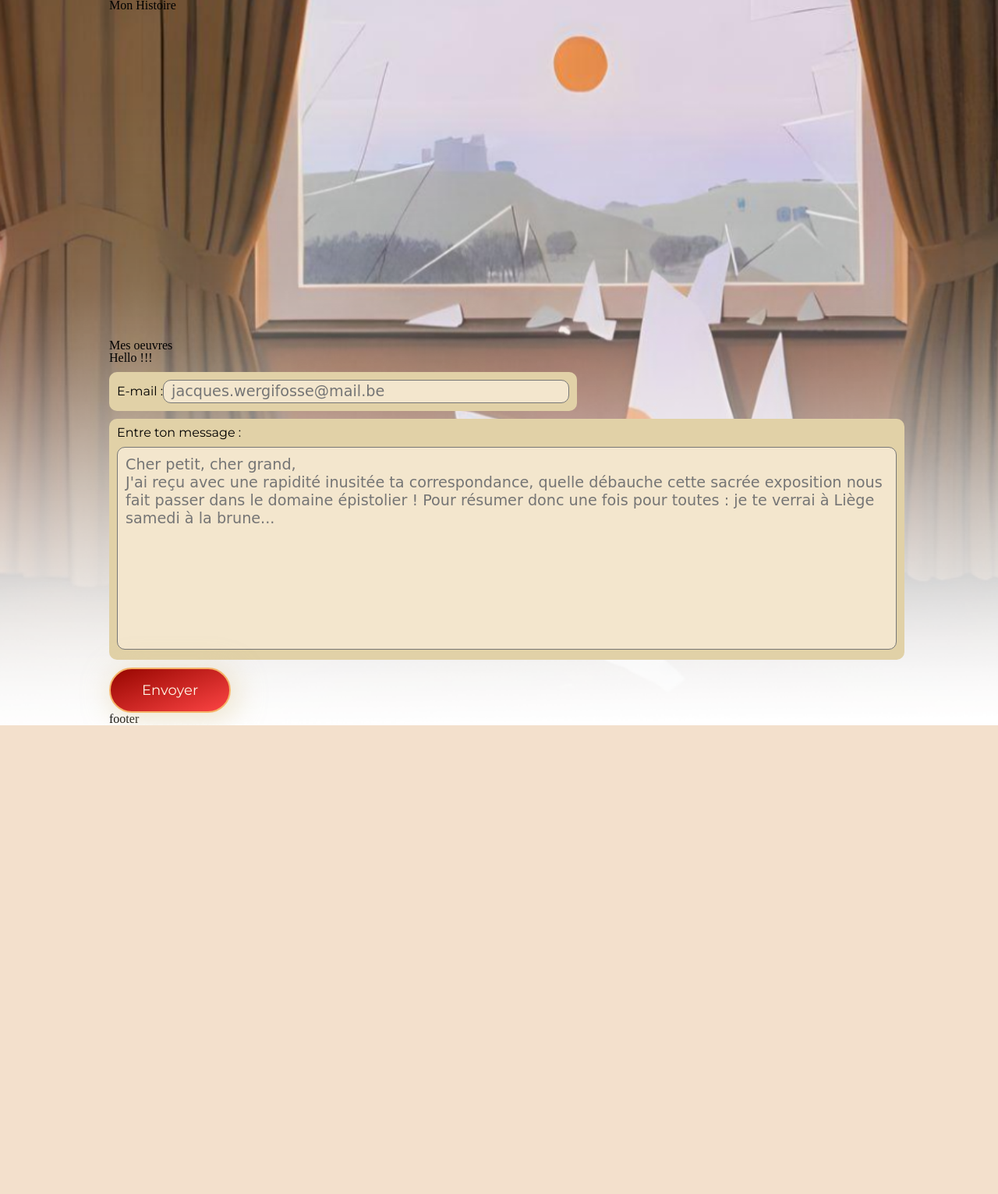
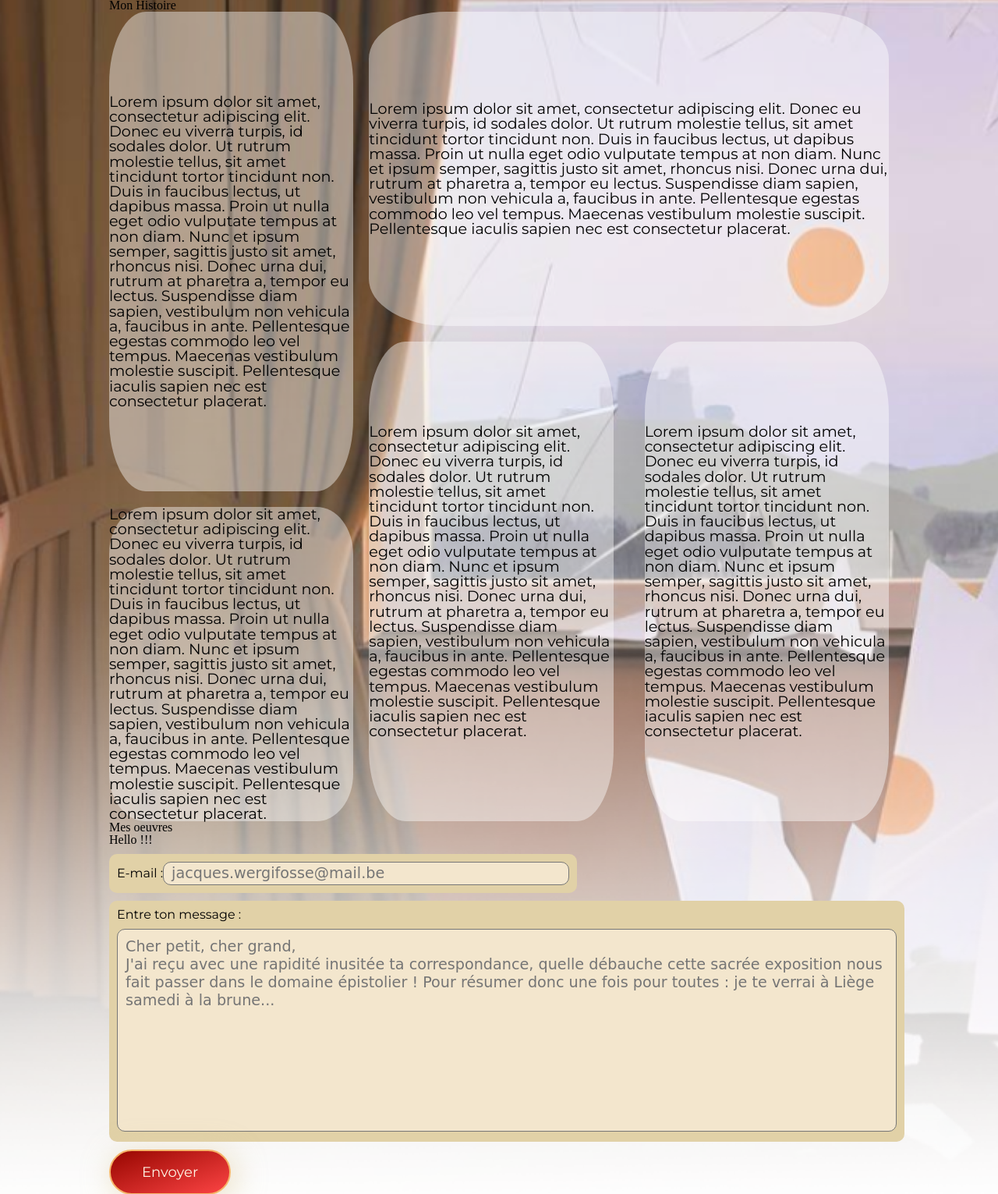
Before and after one commit to AxelMlz/wild-code-school-Projet1, a PHP site: page / in a window 1280 px wide. Shown: the part 534-2065 px from the top of the page at 78% size. Before the commit the page ends 1464 px from the top, so only its background shows below. Run offline with PHP 8.4, Linux system fonts and the light colour scheme; some web fonts are replaced.

Commit message:
my history texts

```diff
--- a/index.php
+++ b/index.php
@@ -14,10 +14,13 @@ include "components/texts.html";
     <meta name="viewport" content="width=device-width, initial-scale=1">
     <link rel="preconnect" href="https://fonts.googleapis.com">
     <link rel="preconnect" href="https://fonts.gstatic.com" crossorigin>
-    <link href="https://fonts.googleapis.com/css2?family=Montserrat:ital,wght@0,100..900;1,100..900&display=swap" rel="stylesheet">
+    <link href="https://fonts.googleapis.com/css2?family=Montserrat:ital,wght@0,100..900;1,100..900&display=swap"
+        rel="stylesheet">
     <link rel="preconnect" href="https://fonts.googleapis.com">
     <link rel="preconnect" href="https://fonts.gstatic.com" crossorigin>
-    <link href="https://fonts.googleapis.com/css2?family=Montserrat:ital,wght@0,100..900;1,100..900&family=Seaweed+Script&display=swap" rel="stylesheet">
+    <link
+        href="https://fonts.googleapis.com/css2?family=Montserrat:ital,wght@0,100..900;1,100..900&family=Seaweed+Script&display=swap"
+        rel="stylesheet">
     <link rel="stylesheet" href="reset.css">
     <link rel="stylesheet" href="style.css">
     <title>René Magritte Portfolio</title>
@@ -33,8 +36,52 @@ include "components/texts.html";
         <?php
         require "components/texts.html";
         ?>
+
         <h2>Mon Histoire</h2>
-        <div class="bloc-container">
+
+
+        <div class="parent">
+
+            <div id="div1" class="grid">
+                Lorem ipsum dolor sit amet, consectetur adipiscing elit. Donec eu viverra turpis, id sodales dolor. Ut
+                rutrum molestie tellus, sit amet tincidunt tortor tincidunt non. Duis in faucibus lectus, ut dapibus
+                massa. Proin ut nulla eget odio vulputate tempus at non diam. Nunc et ipsum semper, sagittis justo sit
+                amet, rhoncus nisi. Donec urna dui, rutrum at pharetra a, tempor eu lectus. Suspendisse diam sapien,
+                vestibulum non vehicula a, faucibus in ante. Pellentesque egestas commodo leo vel tempus. Maecenas
+                vestibulum molestie suscipit. Pellentesque iaculis sapien nec est consectetur placerat.
+            </div>
+            <div id="div2" class="grid">
+                Lorem ipsum dolor sit amet, consectetur adipiscing elit. Donec eu viverra turpis, id sodales dolor. Ut
+                rutrum molestie tellus, sit amet tincidunt tortor tincidunt non. Duis in faucibus lectus, ut dapibus
+                massa. Proin ut nulla eget odio vulputate tempus at non diam. Nunc et ipsum semper, sagittis justo sit
+                amet, rhoncus nisi. Donec urna dui, rutrum at pharetra a, tempor eu lectus. Suspendisse diam sapien,
+                vestibulum non vehicula a, faucibus in ante. Pellentesque egestas commodo leo vel tempus. Maecenas
+                vestibulum molestie suscipit. Pellentesque iaculis sapien nec est consectetur placerat.
+            </div>
+            <div id="div3" class="grid">
+                Lorem ipsum dolor sit amet, consectetur adipiscing elit. Donec eu viverra turpis, id sodales dolor. Ut
+                rutrum molestie tellus, sit amet tincidunt tortor tincidunt non. Duis in faucibus lectus, ut dapibus
+                massa. Proin ut nulla eget odio vulputate tempus at non diam. Nunc et ipsum semper, sagittis justo sit
+                amet, rhoncus nisi. Donec urna dui, rutrum at pharetra a, tempor eu lectus. Suspendisse diam sapien,
+                vestibulum non vehicula a, faucibus in ante. Pellentesque egestas commodo leo vel tempus. Maecenas
+                vestibulum molestie suscipit. Pellentesque iaculis sapien nec est consectetur placerat.
+            </div>
+            <div id="div4" class="grid">
+                Lorem ipsum dolor sit amet, consectetur adipiscing elit. Donec eu viverra turpis, id sodales dolor. Ut
+                rutrum molestie tellus, sit amet tincidunt tortor tincidunt non. Duis in faucibus lectus, ut dapibus
+                massa. Proin ut nulla eget odio vulputate tempus at non diam. Nunc et ipsum semper, sagittis justo sit
+                amet, rhoncus nisi. Donec urna dui, rutrum at pharetra a, tempor eu lectus. Suspendisse diam sapien,
+                vestibulum non vehicula a, faucibus in ante. Pellentesque egestas commodo leo vel tempus. Maecenas
+                vestibulum molestie suscipit. Pellentesque iaculis sapien nec est consectetur placerat.
+            </div>
+            <div id="div5" class="grid">
+                Lorem ipsum dolor sit amet, consectetur adipiscing elit. Donec eu viverra turpis, id sodales dolor. Ut
+                rutrum molestie tellus, sit amet tincidunt tortor tincidunt non. Duis in faucibus lectus, ut dapibus
+                massa. Proin ut nulla eget odio vulputate tempus at non diam. Nunc et ipsum semper, sagittis justo sit
+                amet, rhoncus nisi. Donec urna dui, rutrum at pharetra a, tempor eu lectus. Suspendisse diam sapien,
+                vestibulum non vehicula a, faucibus in ante. Pellentesque egestas commodo leo vel tempus. Maecenas
+                vestibulum molestie suscipit. Pellentesque iaculis sapien nec est consectetur placerat.
+            </div>
 
         </div>
     </section>
--- a/style.css
+++ b/style.css
@@ -1,23 +1,21 @@
 /* DEFINITION OF VARIABLES */
 
-:root
-{
+:root {
   /* FONT VARIABLE */
 
   --paragraphe_font_family: "Montserrat", sans-serif;
-  --paragraphe_font_weight:500;
-
+  --paragraphe_font_weight: 500;
   --quotes_font_family: "Seaweed Script", cursive;
 
   /* COLOR PALETTE */
   --main_color: #fff6e6;
-  --secondary_color: rgba(225,209,167,0.5);
-  --terciary-color: rgba(255, 246, 230,0.6);
-  --action-color : rgba(151, 6, 0, 1);
-  --secondary-action-color : rgba(252, 68, 68,1);
+  --secondary_color: rgba(225, 209, 167, 0.5);
+  --terciary-color: rgba(255, 246, 230, 0.6);
+  --action-color: rgba(151, 6, 0, 1);
+  --secondary-action-color: rgba(252, 68, 68, 1);
 
   /* BORDER PARAMETER */
-  --spacing: 10px
+  --spacing: 10px;
 }
 
 /* CSS HEADER */
@@ -38,8 +36,8 @@ nav {
   align-items: center;
   background-color: var(--secondary_color);
   width: 70vw;
-  margin:auto;
-  border-radius:0px 0px 100px 100px;
+  margin: auto;
+  border-radius: 0px 0px 100px 100px;
 }
 
 nav img {
@@ -49,20 +47,20 @@ nav img {
 header h1 img {
   display: block;
   width: 60vh;
-  margin:auto;
+  margin: auto;
 }
 
 header h1 {
-  margin-top:10vw ;
+  margin-top: 10vw;
 }
 
 header a {
   font-size: 1.5rem;
   font-family: var(--quotes_font_family);
-  color :black;
+  color: black;
   text-decoration: none;
   text-transform: uppercase;
-  margin-top : 1rem;
+  margin-top: 1rem;
   font-weight: 600;
 }
 
@@ -90,11 +88,11 @@ section .form {
 }
 
 .email textarea {
-  background-color: var(--terciary-color) ;
+  background-color: var(--terciary-color);
   border-radius: var(--spacing);
   height: 30px;
   box-sizing: border-box;
-  flex:1;
+  flex: 1;
   margin: auto;
   font-family: var(--quotes_font_family);
   font-size: 1.2rem;
@@ -107,13 +105,13 @@ section .form {
   background-color: #e1d1a7;
   width: 100%;
   border-radius: var(--spacing);
-  padding:var(--spacing);
+  padding: var(--spacing);
 }
 
 .message textarea {
-  background-color: var(--terciary-color) ;
+  background-color: var(--terciary-color);
   border-radius: var(--spacing);
-  width:100%;
+  width: 100%;
   height: 260px;
   margin: auto;
   margin-top: var(--spacing);
@@ -128,53 +126,79 @@ section .form {
 
 /* START BUTTON CSS */
 
-.btn{
+.btn {
   font-family: var(--paragraphe_font_family);
   font-weight: 0;
   font-size: 18px;
   color: var(--main_color);
-background: linear-gradient(159deg, var(--action-color) 0%, var(--secondary-action-color));
+  background: linear-gradient(
+    159deg,
+    var(--action-color) 0%,
+    var(--secondary-action-color)
+  );
   padding: 16px 40px;
   border: solid #f5b469 2px;
   box-shadow: var(--secondary_color) 5px 5px 34px 5px;
   border-radius: 50px;
-transition : 1658ms;
+  transition: 1658ms;
   transform: translateY(0);
   display: flex;
   flex-direction: row;
   align-items: center;
   cursor: pointer;
-
 }
 
-.btn:hover{
-transition : 1658ms;
+.btn:hover {
+  transition: 1658ms;
   padding: 14px 50px;
-transform : translateY(-0px);
+  transform: translateY(-0px);
   background: linear-gradient(159deg, #970600 0%, #fc4444 100%);
   color: #fffaf4;
   border: solid 2px #000000;
-
 }
 
 /* END BUTTON CSS */
 /* FIN FORMULAIRE CSS */
-#homepage{
 
+/* #homepage{
+
+} */
+
+#texts {
+  .parent {
+    display: grid;
+    grid-template-columns: repeat(4, 1fr) 0fr repeat(2, 1fr);
+    grid-template-rows: repeat(5, 1fr);
+    grid-column-gap: 20px;
+    grid-row-gap: 20px;
   }
-#texts{
-    .bloc-container {
-        display: grid;
-        grid-template-columns: 200px 200px 200px;
-        grid-template-rows: 200px 200px;
-        gap: 20px;
+  .grid {
+    display: flex;
+    align-items: center;
+    justify-content: center;
+    border-radius: 15%;
+    font-family: var(--paragraphe_font_family);
+    background-color: hsl(0deg 0% 100% / 42%);
+    font-size: 1.2rem;
+  }
+  #div1 {
+    grid-area: 1 / 1 / 4 / 3;
+  }
+  #div2 {
+    grid-area: 4 / 1 / 6 / 3;
+  }
+  #div3 {
+    grid-area: 1 / 3 / 3 / 8;
+  }
+  #div4 {
+    grid-area: 3 / 3 / 6 / 5;
+  }
+  #div5 {
+    grid-area: 3 / 6 / 6 / 8;
   }
 }
-#homepage{
 
-}
-
-#paintings{
+#paintings {
   .bloc-container {
     display: grid;
     grid-template-columns: 150px 150px 150px 150px;
```
Lines whose indentation alone changed are shown as unchanged.
